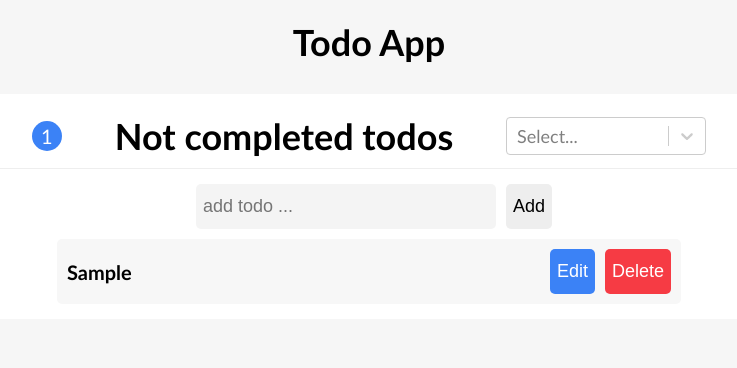
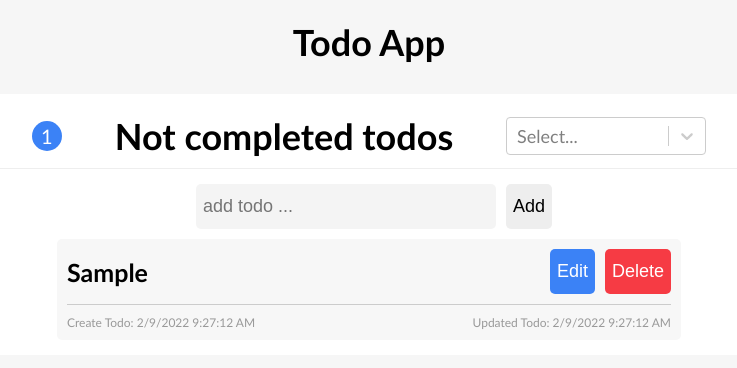
Before and after one commit to meysamminoo/todo-app, a React (Create React App) app: page / in a window 1280 px wide. Both pictures are taken after typing "Sample" into the empty fields and a click on the button "Add". Shown: the top 368 px of the page, without its empty margins (271-1008 px from the left). Built offline with nearby package versions, Linux system fonts and the light colour scheme.

Commit message:
add property  generate and update date

```diff
--- a/src/components/Navbar/Navbar.js
+++ b/src/components/Navbar/Navbar.js
@@ -6,6 +6,7 @@ const options = [
   { value: "All", label: "All" },
   { value: "Complated", label: "Complated" },
   { value: "Uncomplated", label: "Uncomplated" },
+  { value: "Time", label: "Time" },
 ];
 
 const Navbar = ({ onChange, selectedOption }) => {
--- a/src/components/Providers/TodosProvider.js
+++ b/src/components/Providers/TodosProvider.js
@@ -23,20 +23,33 @@ export const useTodosActions = () => {
   const todos = useContext(TodosContext);
 
   const addTodo = (input) => {
+    let dateGenerate = new Date();
+    dateGenerate =
+      dateGenerate.toLocaleDateString() +
+      " " +
+      dateGenerate.toLocaleTimeString();
+
     const newTodo = {
       id: Math.floor(Math.random() * 1000),
       text: input,
       isCompleted: false,
+      dateGenerate,
+      dateUpdated: dateGenerate,
     };
 
     setTodos([...todos, newTodo]);
   };
 
   const updateTodo = (id, newValue) => {
+    let dateUpdated = new Date();
+    dateUpdated =
+      dateUpdated.toLocaleDateString() + " " + dateUpdated.toLocaleTimeString();
+
     const index = todos.findIndex((todo) => id === todo.id);
 
     const selectedTodo = { ...todos[index] };
     selectedTodo.text = newValue;
+    selectedTodo.dateUpdated = dateUpdated;
 
     const updatedTodos = [...todos];
     updatedTodos[index] = selectedTodo;
--- a/src/components/Todo/Todo.js
+++ b/src/components/Todo/Todo.js
@@ -3,12 +3,13 @@ import styles from "./Todo.module.css";
 const Todo = ({ todo, onCompelet, onDelete, onEdit }) => {
   return (
     <div className={styles.todo}>
-      <div
+      <div className={`${styles.todoRow} ${styles.detail}`}>
+        <h2
           onClick={onCompelet}
           className={todo.isCompleted ? "completed" : "text"}
         >
           {todo.text}
-      </div>
+        </h2>
         <div>
           <button onClick={onEdit} className={styles.btn}>
             Edit
@@ -18,6 +19,11 @@ const Todo = ({ todo, onCompelet, onDelete, onEdit }) => {
           </button>
         </div>
       </div>
+      <div className={`${styles.todoRow} ${styles.date}`}>
+        <span>Create Todo: {todo.dateGenerate}</span>
+        <span>Updated Todo: {todo.dateUpdated}</span>
+      </div>
+    </div>
   );
 };
 
--- a/src/components/Todo/Todo.module.css
+++ b/src/components/Todo/Todo.module.css
@@ -1,13 +1,34 @@
 .todo {
   width: 80%;
   display: flex;
+  flex-direction: column;
   align-items: center;
-  justify-content: space-between;
   margin: 0.5rem;
   background-color: #f7f7f7;
   padding: 1rem;
   border-radius: 0.5rem;
 }
+.todoRow {
+  width: 100%;
+  display: flex;
+  align-items: center;
+  justify-content: space-between;
+}
+.date {
+  padding-top: 10px;
+  border-top: 1px solid #ccc;
+}
+.detail {
+  padding-bottom: 10px;
+}
+.todoRow h2 {
+  font-size: 25px;
+}
+.todoRow span {
+  font-size: 12px;
+  color: #999;
+}
+
 .btn,
 .remove {
   color: #fff;
--- a/src/components/TodoApp/TodoApp.js
+++ b/src/components/TodoApp/TodoApp.js
@@ -22,6 +22,9 @@ const TodoApp = () => {
       case "Uncomplated":
         setFilteredTodos(todos.filter((t) => !t.isCompleted));
         break;
+      case "Time":
+        setFilteredTodos(todos.sort((a, b) => b.dateUpdated - a.dateUpdated));
+        break;
       default:
         setFilteredTodos(todos);
         break;
--- a/src/components/TodoList/TodoList.js
+++ b/src/components/TodoList/TodoList.js
@@ -4,7 +4,7 @@ import Todo from "./../Todo/Todo";
 import TodoForm from "./../TodoForm/TodoForm";
 import styles from "./TodoList.module.css";
 
-const TodoList = ({ todos, submitTodo }) => {
+const TodoList = ({ todos }) => {
   const { updateTodo, CompeletHandler, removeHandler } = useTodosActions();
 
   const [edit, setEdit] = useState({ id: null, text: "", isCompleted: false });
```
Lines whose indentation alone changed are shown as unchanged.
